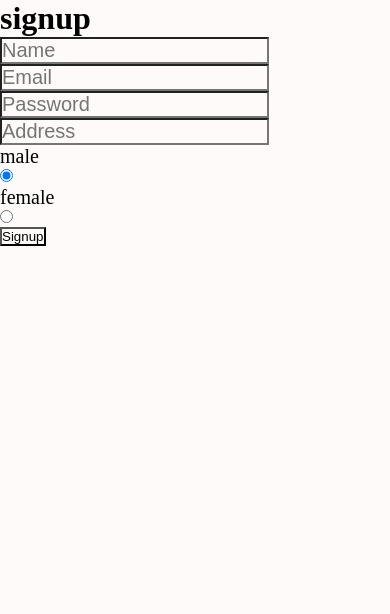
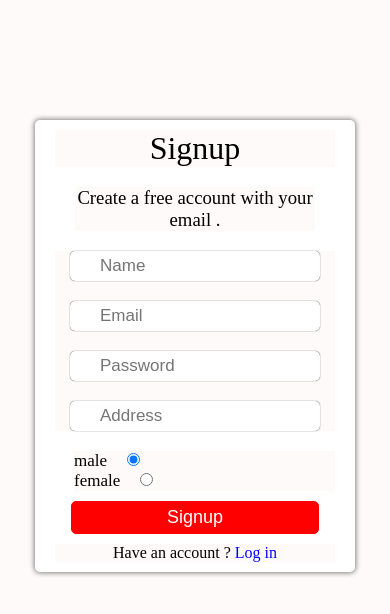
Before and after one commit to saurabhjaykar1603/MetroCraftsmen, a React app in the folder client/: page /signup in a window 390 px wide. Built offline with nearby package versions, Linux system fonts and the light colour scheme.

Commit message:
added signup css

```diff
--- a/client/src/views/Login/Login.js
+++ b/client/src/views/Login/Login.js
@@ -25,12 +25,15 @@ function Login() {
     }
   }
   return (
-    <div>
-      <h1>Login</h1>
+    <div className='login-container'>
+      <h1 className='text-center-login'>Login</h1>
 
-      <input type='email' value={email} onChange={(e) => { setEmail(e.target.value) }} placeholder='Email' />
-      <input type='password' value={password} onChange={(e) => { setPassword(e.target.value) }} placeholder='Password' />
-      <button type='button' onClick={loginButton}>Login</button>
+      <div className='input-container-login'>
+        <input className='input-login font' type='email' value={email} onChange={(e) => { setEmail(e.target.value) }} placeholder='Email' />
+        <input className='input-login font' type='password' value={password} onChange={(e) => { setPassword(e.target.value) }} placeholder='Password' />
+        <button className='button-login' type='button' onClick={loginButton}>Login</button>
+        <p className="description-con-login">Have an account ? <span className="login-log-con">Log in</span></p>
+      </div>
 
     </div>
   )
--- a/client/src/views/Signup/Signup.css
+++ b/client/src/views/Signup/Signup.css
@@ -1,3 +1,96 @@
 .font{
 font-size: 20px;
 }
+.text-center-signup{
+    text-align: center;
+    font-weight: 400;
+}
+.heading{
+    font-weight: 400;
+    margin: 20px;
+}
+.signup-container{
+    padding: 10px 20px;
+    box-shadow: 0 0 5px 1px gray;
+    width: 350px;
+    display: block;
+    margin: 120px auto;
+    background:  white !important;
+    border-radius: 5px;
+}
+.input-container-signup{
+   display: block;
+   margin: 20px auto;
+
+}
+.input-signup{
+    padding: 5px 30px;
+    width: 250px;
+    box-shadow: 0 0 1px;
+    display: block;
+    margin: 20px auto;
+    border-radius: 5px;
+    background-color:#fff !important;
+    border: none;
+}
+.button-signup{
+    padding: 5px 120px;
+    border-radius: 5px;
+    font-size: 20px;
+    margin: 10px auto;
+    display: block;
+    background-color: red !important;
+    border: 1px solid red;
+    color: #fff;
+}
+.button-signup:hover{
+    cursor: pointer;
+}
+.signup-log-con{
+    color:blue;
+}
+.radio-button{
+    padding-right: 20px;
+  }
+  .radio-container{
+    /* border: 1px solid red; */
+    margin-left: 19px;
+  }
+  .description-con{
+    text-align: center;
+  }
+
+  @media screen and (max-width:768px){
+    .signup-container{
+        padding: 10px 20px;
+        box-shadow: 0 0 5px 1px gray;
+        width: 280px;
+        display: block;
+        margin: 120px auto;
+        background:  white !important;
+        border-radius: 5px;
+    }
+    .input-signup{
+        padding: 5px 30px;
+        width: 190px;
+        box-shadow: 0 0 1px;
+        display: block;
+        margin: 20px auto;
+        border-radius: 5px;
+        background-color:#fff !important;
+        border: none;
+    }
+    .font{
+        font-size: 17px;
+        }
+        .button-signup{
+            padding: 5px 95px;
+            border-radius: 5px;
+            font-size: 18px;
+            margin: 10px auto;
+            display: block;
+            background-color: red !important;
+            border: 1px solid red;
+            color: #fff;
+        }
+  }
--- a/client/src/views/Signup/Signup.js
+++ b/client/src/views/Signup/Signup.js
@@ -44,20 +44,25 @@ function Signup() {
 
 
   return (
-    <div>
-      <h1>signup</h1>
-      <input type="text" placeholder="Name" value={name} onChange={(e) => { setName(e.target.value) }} className="font" />
-      <input type="email" placeholder="Email" value={email} onChange={(e) => { setEmail(e.target.value) }} className="font" />
-      <input type="password" placeholder="Password" value={password} onChange={(e) => { setPassword(e.target.value) }} className="font" />
-      <input type="text" placeholder="Address" value={address} onChange={(e) => { setAddress(e.target.value) }} className="font" />
-      <div>
-        <p className="font">male</p>
-        <input type="radio" name="gender" onChange={(e) => { setGender(e.target.value) }} value='male' checked='male' />
-        <p className="font">female</p>
-        <input type="radio" name="gender" onChange={(e) => { setGender(e.target.value) }} value='female' />
+    <div className="signup-container">
+      <h1 className="text-center-signup">Signup</h1>
+      <h3 className="text-center-signup heading">Create a free account with your email .</h3>
+      <div className="input-container-signup">
+        <input type="text" placeholder="Name" value={name} onChange={(e) => { setName(e.target.value) }} className="font input-signup" />
+        <input type="email" placeholder="Email" value={email} onChange={(e) => { setEmail(e.target.value) }} className="font input-signup" />
+        <input type="password" placeholder="Password" value={password} onChange={(e) => { setPassword(e.target.value) }} className="font input-signup" />
+        <input type="text" placeholder="Address" value={address} onChange={(e) => { setAddress(e.target.value) }} className="font input-signup" />
+
+      </div>
+      <div className="radio-container">
+        <p className="font " ><span className="radio-button">male</span>
+        <input type="radio" name="gender" onChange={(e) => { setGender(e.target.value) }} value='male' checked='male' />    </p>
+        <p className="font"><span className="radio-button">female</span>
+        <input type="radio" name="gender" onChange={(e) => { setGender(e.target.value) }} value='female' /></p>
       </div>
 
-      <button type="button" onClick={signupButton}>Signup</button>
+      <button type="button" className="button-signup" onClick={signupButton}>Signup</button>
+      <p className="description-con">Have an account ? <span className="signup-log-con">Log in</span></p>
     </div>
   );
 }
```
